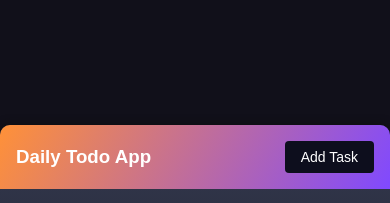
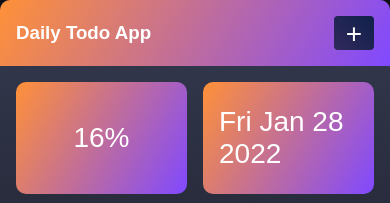
Before and after one commit to DebjitPramanick/Todo-App-Vue-Django, a Vue app in the folder todo/: page / in a window 390 px wide. Shown: the top 203 px of the page. Built offline with nearby package versions, Linux system fonts and the light colour scheme; no server answers.

Commit message:
Search bar changes

```diff
--- a/todo/src/AddTask.vue
+++ b/todo/src/AddTask.vue
@@ -6,7 +6,7 @@
       :value="description.value"
       @change="onChange($event)"
     />
-    <button @click="addTask">Add</button>
+    <button @click="addTask"><p>+</p></button>
   </div>
 </template>
 
@@ -50,28 +50,40 @@ export default {
 .add {
   display: flex;
   align-items: center;
-  padding: 16px;
+  border-radius: 4px;
+  overflow: hidden;
+  background: #0d0e1d88;
 }
 
 .add input {
+  padding:0;
+  font-size: 16px;
+  width: 0;
+  outline: 0;
+  border: 0;
+  border-radius: 4px;
+  margin-right: 0;
+  background: transparent;
+  transition: 0.5s;
+}
+
+button:hover .add input{
+  width: calc(100% - 60px);
   padding: 9px 10px;
-  font-size: 16px;
-  width: calc(100% - 80px);
-  outline: 0;
-  border: 1px solid black;
-  border-radius: 4px;
   margin-right: 16px;
 }
 
 button {
   border-radius: 4px;
-  width: 60px;
+  width: 40px;
   padding: 9px 10px;
-  font-size: 16px;
-  background-image: linear-gradient(45deg, #8163e0, #103e92);
+  background-image: linear-gradient(45deg, #8063e052, #103e9260);
   outline: 0;
   border: 0;
   color: #fff;
   cursor: pointer;
 }
+button p{
+  transform: scale(2);
+}
 </style>
--- a/todo/src/App.vue
+++ b/todo/src/App.vue
@@ -3,7 +3,8 @@
     <div class="container">
       <div class="header">
         <h3>Daily Todo App</h3>
-        <button @click="addNew = !addNew">Add Task</button>
+        <!-- <button @click="addNew = !addNew">Add Task</button> -->
+        <AddTask />
       </div>
       <List :show='addNew'/>
     </div>
@@ -13,8 +14,9 @@
 <script>
 import List from './List.vue';
 import {ref} from 'vue'
+import AddTask from './AddTask.vue';
 export default {
-  components: { List },
+  components: { List, AddTask },
   name: "App",
   setup(){
     const addNew = ref(false)
@@ -53,6 +55,13 @@ body{
   background-image: linear-gradient(180deg, #353a50, #000);
 }
 
+@media (max-width: 576px) {
+  .container{
+    width: 100%;
+    height: 100%;
+  }
+}
+
 .header {
   background-image: linear-gradient(120deg, #ff9138, #8049ff);
   color: #fff;
--- a/todo/src/List.vue
+++ b/todo/src/List.vue
@@ -80,6 +80,10 @@ export default {
   overflow-y: scroll;
 }
 
+@media (max-width: 576px) {
+
+}
+
 h3 {
   margin: 20px 16px 10px 16px;
   color: #929292;
```
